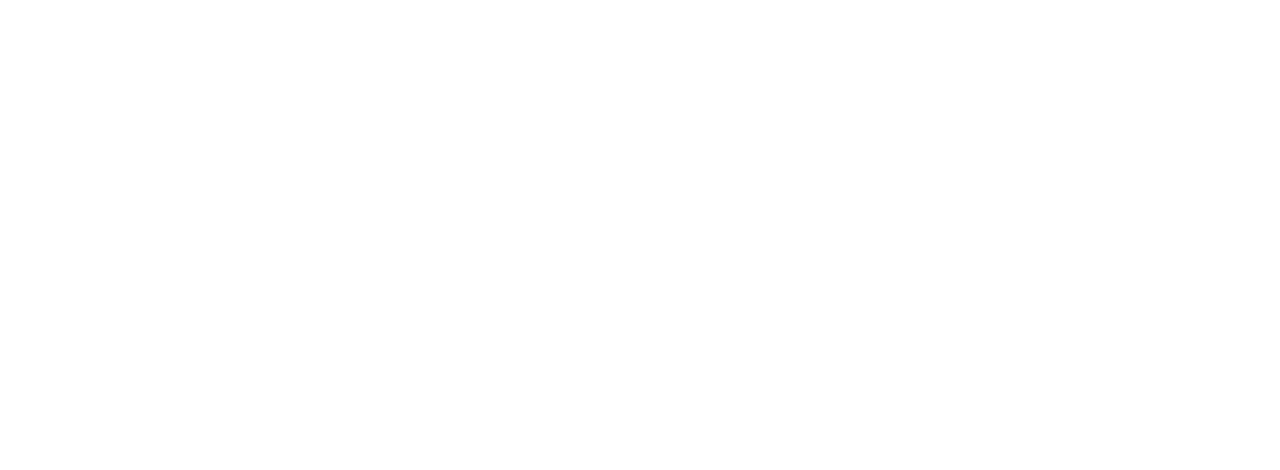
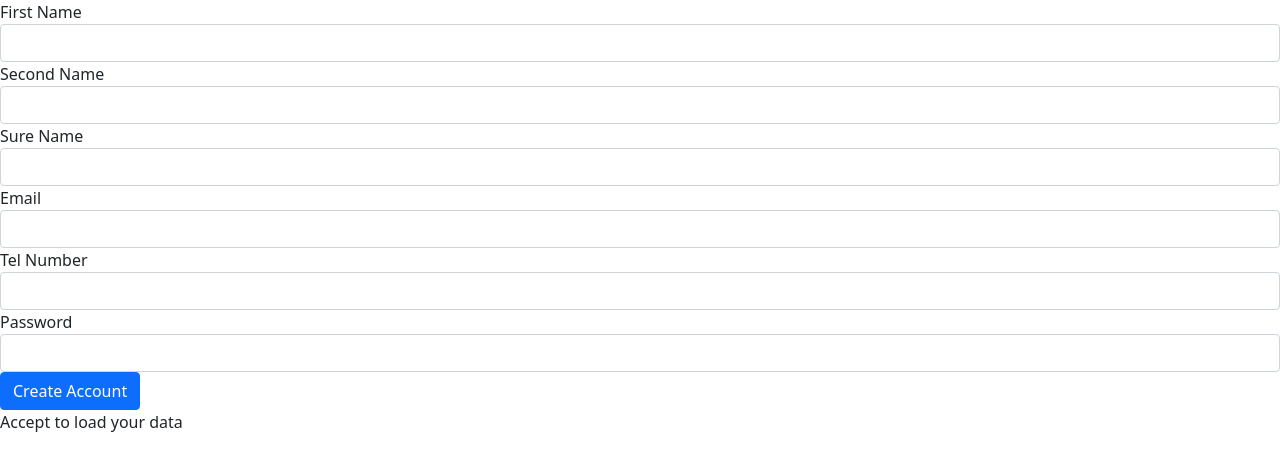
Before and after one commit to UN-Uber/unuber_web, a React (Vite) app: page /addUser in a window 1280 px wide. Before the commit this address had no page. Shown: the top 470 px of the page. Built offline with nearby package versions, Linux system fonts and the light colour scheme.

Commit message:
Creación de interfaz sencilla para la creación de un usuario

```diff
--- a/package.json
+++ b/package.json
@@ -10,8 +10,10 @@
     "@apollo/client": "^3.5.6",
     "@reduxjs/toolkit": "^1.7.1",
     "axios": "^0.24.0",
+    "bootstrap": "^5.1.3",
     "graphql": "^16.2.0",
     "react": "^17.0.2",
+    "react-bootstrap": "^2.0.4",
     "react-dom": "^17.0.2",
     "react-redux": "^7.2.6",
     "react-router-dom": "^6.2.1"
--- a/src/Views/App/App.tsx
+++ b/src/Views/App/App.tsx
@@ -1,6 +1,7 @@
-import { BrowserRouter, Routes, Route } from 'react-router-dom'
-import Home from '../home/Home'
-import Login from '../login/Login'
+import { BrowserRouter, Routes, Route, Navigate } from 'react-router-dom';
+import Home from '../home/Home';
+import Login from '../login/Login';
+import AddClient from '../User/AddClient';
 
 function App() {
 
@@ -9,6 +10,8 @@
         <Routes>
             <Route path="/login" element={<Login />} />
             <Route path="/home" element={<Home />} />
+            <Route path="/addUser" element={<AddClient />} />
+            <Route path="*" element={<Navigate to="/home" />} />
         </Routes>
     </BrowserRouter>
   )
--- /dev/null
+++ b/src/Views/User/AddClient.tsx
@@ -0,0 +1,140 @@
+import React, { useEffect, useReducer } from "react";
+import { useState } from "react";
+import axios from "axios";
+import { Route, useNavigate } from "react-router-dom";
+import { useDispatch } from "react-redux";
+import { Button, Container, Image } from 'react-bootstrap';
+
+interface UserCreate{
+    fName : string;
+    sName : string;
+    sureName : string;
+    active : number;
+    email : string;
+    telNumber : string;
+    password : string;
+    image : 'http://cdn.onlinewebfonts.com/svg/img_184513.png';
+}
+
+interface Loading{
+    loading: boolean;
+    theError: string;
+}
+
+const uriGraphql = "https://general-api-f6ljpbkkwa-uc.a.run.app/auth";
+const heroku = "https://unuberaccount.herokuapp.com/api";
+const apilocal =  "http://localhost:4000/auth"
+
+function createClient(client:UserCreate){
+    return axios.post(uriGraphql,{
+        query: `mutation Mutation($client: ClientInput!) {
+            createClient(client: $client) {
+            response
+            }
+        }`,
+        variables:{
+            client: {
+                fName: `${client.fName}`,
+                sName: `${client.sName}`,
+                sureName: `${client.sureName}`,
+                active: client.active,
+                email: `${client.email}`,
+                telNumber: `${client.telNumber}`,
+                password: `${client.password}`,
+                image: 'http://cdn.onlinewebfonts.com/svg/img_184513.png'
+            }
+        }
+    }, {
+        headers:{
+            'Content-Type': 'application/json'
+        }
+    });
+}
+
+const AddClient: React.FC = () => {
+
+    let dispatch = useDispatch();
+    let navigate = useNavigate();
+
+    const [client, setClient] = useState<UserCreate>({
+        fName: "",
+        sName: "",
+        sureName: "",
+        active: 1,
+        email: "",
+        telNumber: "",
+        password:"",
+        image: 'http://cdn.onlinewebfonts.com/svg/img_184513.png'});
+
+    const [status, setStatus] = useState<Loading>({loading : false, theError : ""})
+
+    function addClient(){
+        setStatus({ ...status , loading :true });
+        createClient(client).then((data) =>{
+            setStatus({ ...status , loading :false });
+            if(data.data.data.createClient.response === "Email or phone number already register"){
+                alert(data.data.data.createClient.response);
+            }else{
+                alert("User has been successfully registered");
+                navigate("/login");
+            }
+        }).catch((e) =>{
+            console.log(e);
+        });
+    }
+
+    return(
+        <div className="submit-form">
+                <div>
+                    <div className="form-group">
+                        <label htmlFor="fName">First Name</label>
+                        <input type="text" className="form-control" id="fname" required value={client.fName}
+                        onChange={e => setClient({...client, fName: e.target.value})} name="fName" />
+                    </div>
+
+                    <div className="form-group">
+                        <label htmlFor="sName">Second Name</label>
+                        <input type="text" className="form-control" id="sName" value={client.sName}
+                        onChange={e => setClient({...client, sName: e.target.value})} name="sName" />
+                    </div>
+
+                    <div className="form-group">
+                        <label htmlFor="sureName">Sure Name</label>
+                        <input type="text" className="form-control" id="sureName" required value={client.sureName}
+                        onChange={e => setClient({...client, sureName: e.target.value})} name="sureName" />
+                    </div>
+
+                    <div className="form-group">
+                        <label htmlFor="email">Email</label>
+                        <input type="text" className="form-control" id="email" required value={client.email}
+                        onChange={e => setClient({...client, email: e.target.value})} name="email" />
+                    </div>
+
+                    <div className="form-group">
+                        <label htmlFor="telNumber">Tel Number</label>
+                        <input type="number" className="form-control" id="telNumber" required value={client.telNumber}
+                        onChange={e => setClient({...client, telNumber: e.target.value})} name="telNumber" />
+                    </div>
+
+                    <div className="form-group">
+                        <label htmlFor="password">Password</label>
+                        <input type="password" className="form-control" id="password" required value={client.password}
+                        onChange={e => setClient({...client, password: e.target.value})} name="password" />
+                    </div>
+
+                    <Button onClick={addClient} className="btn btn-succes">
+                        Create Account
+                    </Button>
+                    <div>
+                        {status.loading?(
+                            <Container>
+                                    <Image src="https://bestanimations.com/Science/Gears/gears-animated.gif"/>
+                            </Container>
+                        ): <div>Accept to load your data</div> }
+                    </div>
+                </div>
+        </div>
+    );
+}
+
+export default AddClient;
--- a/src/Views/home/Home.tsx
+++ b/src/Views/home/Home.tsx
@@ -8,4 +8,4 @@
     )
 }
 
-export default Home
+export default Home;
--- a/src/Views/login/Login.tsx
+++ b/src/Views/login/Login.tsx
@@ -2,7 +2,6 @@
 import { useState } from "react";
 import axios from "axios";
 import { useNavigate } from "react-router-dom";
-import { selectToken , selectIsLoggedIn} from "../../store"
 import { useDispatch } from "react-redux";
 import {loginFail, loginSucess} from "../../features/authSlice"
 
@@ -56,8 +55,6 @@
             }
         });
     }
-
-
 	return (
 		<div>
             <form onSubmit={submitHandler} >
```
Also changed, not shown: src/main.tsx (+4 -3 lines), 1 other file (tests, documents, lock files or other folders).
